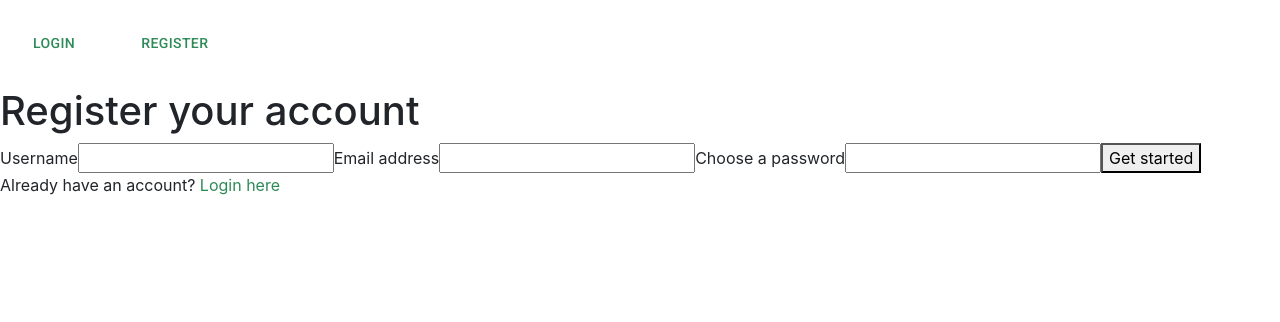
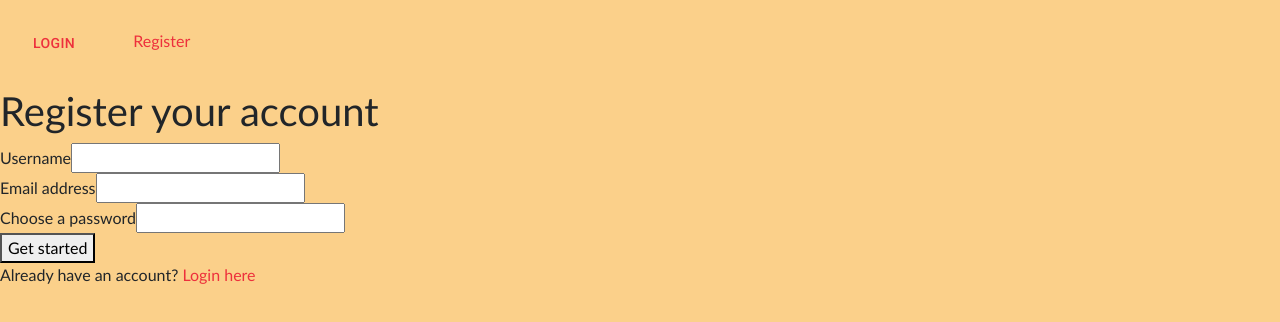
Before and after one commit to Viukkis/chat-app-1, a React (Create React App) app: page /register in a window 1280 px wide. Shown: the top 322 px of the page. Built offline with nearby package versions, Linux system fonts and the light colour scheme; no server answers.

Commit message:
Further styling.

```diff
--- a/src/App.js
+++ b/src/App.js
@@ -34,7 +34,7 @@
   render() {
     return (
       <div className="App">
-        <h1>Chat app</h1>
+        <h1>Chat App</h1>
         {this.props.user &&
           <div className="allow-chat">
             <Chatbox />
--- a/src/components/Chatbox.js
+++ b/src/components/Chatbox.js
@@ -8,7 +8,7 @@
             chats: []
         }
     }
-    componentDidMount(){
+    componentDidMount() {
         const chatRef = firebase.database().ref('general');
         chatRef.on('value', snapshot => {
             const getChats = snapshot.val();
--- a/src/components/Login.js
+++ b/src/components/Login.js
@@ -32,11 +32,14 @@
     return (
         <div className="auth-container">
             <h1>Login</h1>
-            <p>Login to access your account</p>
+            <p>Login to access your account.</p>
             {error && <p className="error-message">{error.message}</p>}
             <form onSubmit={this.handleSubmit}>
+                <div>
                 <label htmlFor="email">Email address</label>
                 <input type="text" name="email" id="email" value={email} onChange={this.handleChange}></input>
+                </div>
+                <div>
                 <label htmlFor="password">Password</label>
                 <input
                     type="password"
@@ -46,6 +49,7 @@
                     onChange={this.handleChange}
                     >
                 </input>
+                </div>
                 <button className="submit">Login</button>
                 <p>Don't have an account? <Link className="login-btn" to="/register">Register here</Link>.</p>
             </form>
--- a/src/components/Register.js
+++ b/src/components/Register.js
@@ -39,10 +39,15 @@
                 <h1>Register your account</h1>
                 {error && <p className="error-message">{error.message}</p>}
                 <form onSubmit={this.handleSubmit}>
+                    <div>
                         <label htmlFor="username">Username</label>
                         <input type="text" name="username" id="username" value={username} onChange={this.handleChange}></input>
+                    </div>
+                    <div>
                         <label htmlFor="email">Email address</label>
                         <input type="text" name="email" id="email" value={email} onChange={this.handleChange}></input>
+                    </div>
+                    <div>
                         <label htmlFor="password">Choose a password</label>
                         <input
                             type="password"
@@ -52,6 +57,7 @@
                             onChange={this.handleChange}
                         >
                         </input>
+                    </div>
                     <button className="submit">Get started</button>
                     <p>Already have an account? <Link className="login-btn" to="/login">Login here</Link></p>
                 </form>
--- a/src/index.css
+++ b/src/index.css
@@ -1,10 +1,9 @@
 body {
   margin: 0;
-  font-family: -apple-system, BlinkMacSystemFont, 'Segoe UI', 'Roboto', 'Oxygen',
-    'Ubuntu', 'Cantarell', 'Fira Sans', 'Droid Sans', 'Helvetica Neue',
-    sans-serif;
+  font-family:'Trebuchet MS', 'Lucida Sans Unicode', 'Lucida Grande', 'Lucida Sans', Arial, sans-serif;
   -webkit-font-smoothing: antialiased;
   -moz-osx-font-smoothing: grayscale;
+  background-color: #fbd08a;
 }
 
 code {
@@ -13,13 +12,13 @@
 }
 
 a {
-  color: seagreen;
+  color: #ed303c;
   text-decoration: none;
   transition: all .25s ease;
 }
 
 a:hover {
-  color: lightgreen;
+  color: #ff9c5b;
   text-decoration: underline;
 }
 
--- a/src/index.js
+++ b/src/index.js
@@ -36,9 +36,7 @@
                 <Button>
                 <Link to="/login">Login</Link>
                 </Button>
-                <Button>
                 <Link to="/register">Register</Link>
-                </Button>
               </div>
             }
             {this.state.user &&
```
Lines whose indentation alone changed are shown as unchanged.
